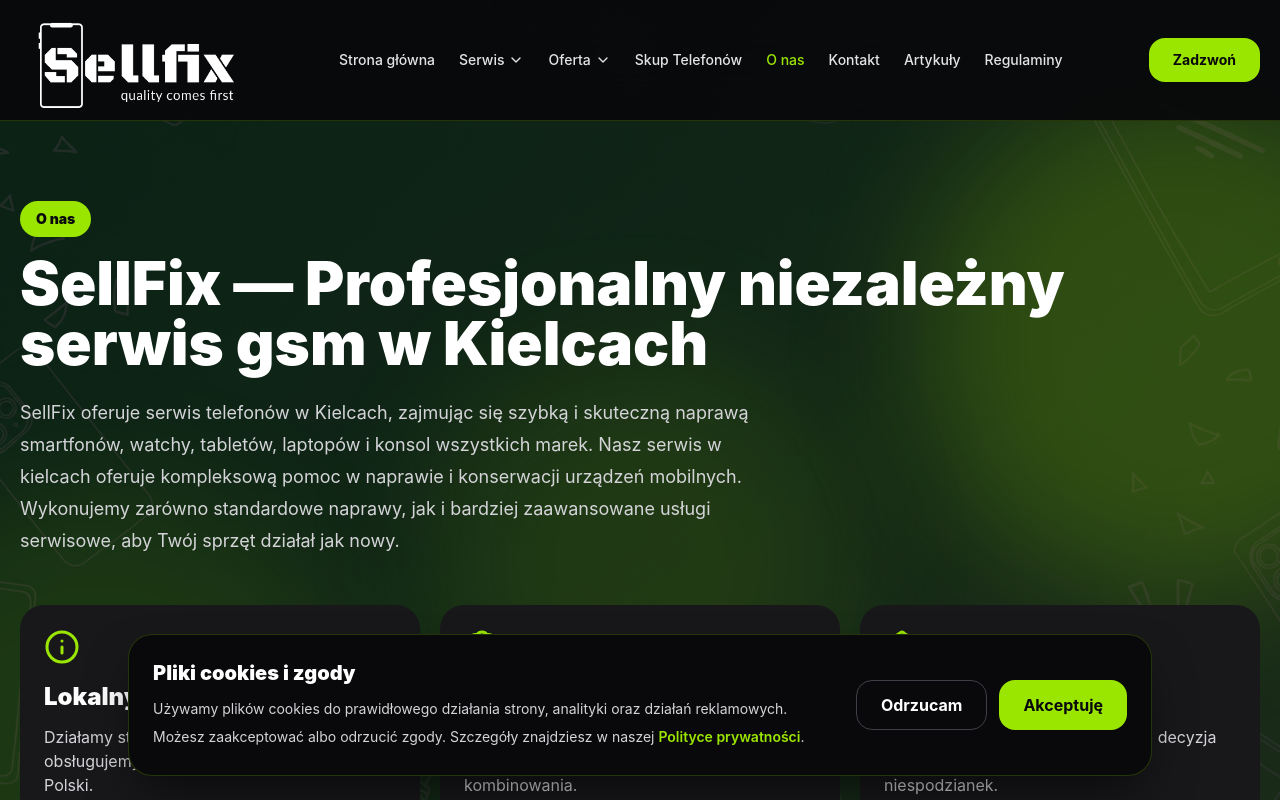
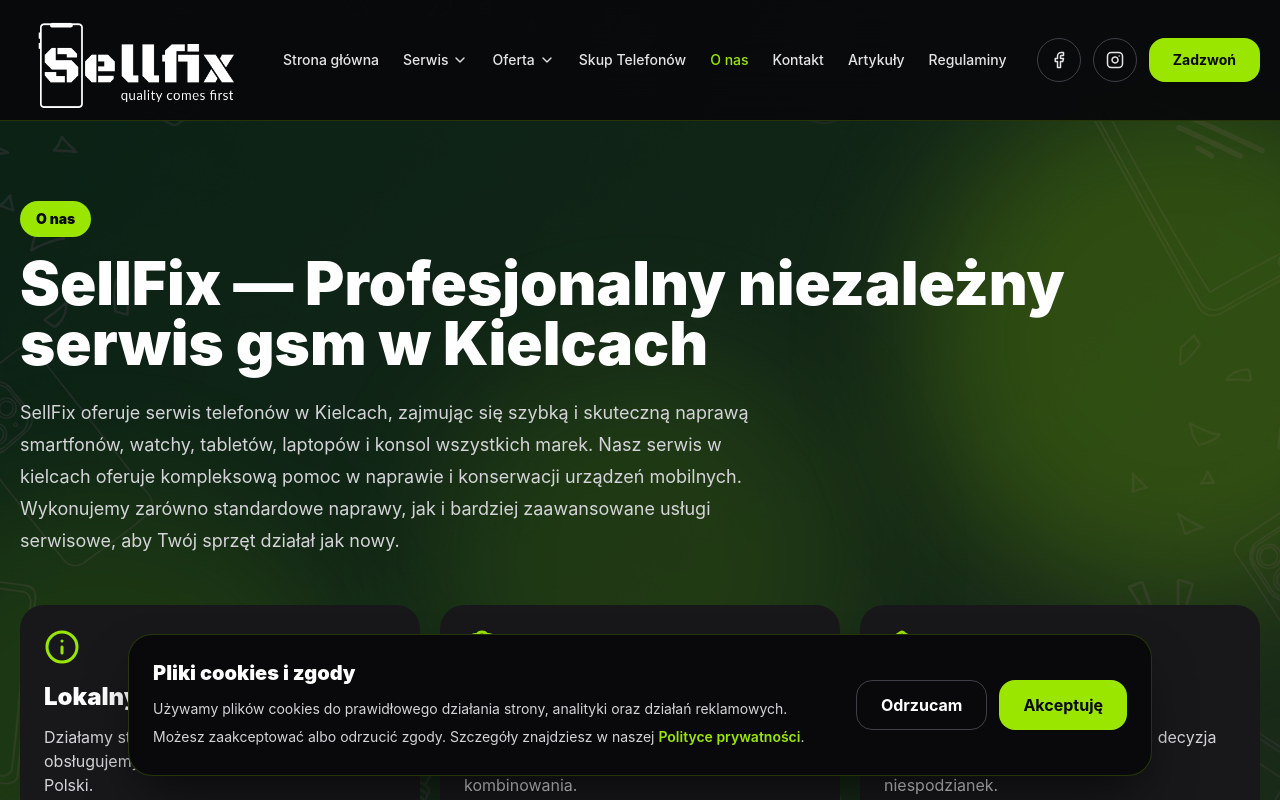
Before and after one commit to sellfixpl/sellfix-www, a React (Vite) app: page /o-nas in a window 1280 px wide. Shown: the top 800 px of the page. Built offline with nearby package versions, Linux system fonts and the light colour scheme.

Commit message:
dodanie social media

```diff
--- a/src/komponenty/MenuGlowne.jsx
+++ b/src/komponenty/MenuGlowne.jsx
@@ -1,7 +1,17 @@
 import { useState } from "react";
 import { Link, NavLink } from "react-router-dom";
-import { Menu, X, ChevronDown } from "lucide-react";
+import {
+  Menu,
+  X,
+  ChevronDown,
+  Facebook,
+  Instagram,
+} from "lucide-react";
 import { motion } from "framer-motion";
+
+const facebookUrl =
+  "https://www.facebook.com/profile.php?id=61553593684081";
+const instagramUrl = "https://www.instagram.com/sellfix.pl";
 
 const menuSerwis = [
   { nazwa: "Apple", link: "/serwis/apple" },
@@ -37,10 +47,20 @@
         : "text-zinc-200 hover:text-lime-400"
     }`;
 
+  const zamknijMenu = () => {
+    setMenuMobilne(false);
+    setMenuSerwisOpen(false);
+    setMenuOfertaOpen(false);
+  };
+
   return (
     <header className="sticky top-0 z-50 border-b border-lime-400/20 bg-zinc-950/95 backdrop-blur-xl">
       <div className="mx-auto flex max-w-7xl items-center justify-between px-5 py-3">
-        <Link to="/" className="flex shrink-0 items-center">
+        <Link
+          to="/"
+          className="flex shrink-0 items-center"
+          onClick={zamknijMenu}
+        >
           <img
             src="/1001.png"
             alt="SellFix"
@@ -53,7 +73,6 @@
             Strona główna
           </NavLink>
 
-          {/* SERWIS */}
           <div className="relative">
             <button
               onClick={() => {
@@ -92,7 +111,6 @@
             )}
           </div>
 
-          {/* OFERTA */}
           <div className="relative">
             <button
               onClick={() => {
@@ -142,22 +160,44 @@
           ))}
         </nav>
 
+        <div className="hidden items-center gap-3 md:flex">
+          <a
+            href={facebookUrl}
+            target="_blank"
+            rel="noopener noreferrer"
+            className="rounded-full border border-zinc-700 p-3 text-zinc-200 transition hover:border-lime-400 hover:text-lime-400"
+            aria-label="Facebook SellFix"
+          >
+            <Facebook size={18} />
+          </a>
+
+          <a
+            href={instagramUrl}
+            target="_blank"
+            rel="noopener noreferrer"
+            className="rounded-full border border-zinc-700 p-3 text-zinc-200 transition hover:border-lime-400 hover:text-lime-400"
+            aria-label="Instagram SellFix"
+          >
+            <Instagram size={18} />
+          </a>
+
           <a
             href="tel:+48792937406"
-          className="hidden rounded-2xl bg-lime-400 px-6 py-3 text-sm font-bold text-zinc-950 transition hover:bg-lime-300 md:inline-flex"
+            className="rounded-2xl bg-lime-400 px-6 py-3 text-sm font-bold text-zinc-950 transition hover:bg-lime-300"
           >
             Zadzwoń
           </a>
+        </div>
 
         <button
           className="text-white xl:hidden"
           onClick={() => setMenuMobilne(!menuMobilne)}
+          aria-label="Menu"
         >
           {menuMobilne ? <X size={28} /> : <Menu size={28} />}
         </button>
       </div>
 
-      {/* MOBILE */}
       {menuMobilne && (
         <motion.div
           initial={{ opacity: 0, height: 0 }}
@@ -167,32 +207,73 @@
           <NavLink
             to="/"
             className="block py-3 text-zinc-200"
-            onClick={() => setMenuMobilne(false)}
+            onClick={zamknijMenu}
           >
             Strona główna
           </NavLink>
+
+          <div className="py-3">
+            <p className="mb-2 font-bold text-lime-400">Serwis</p>
 
             {menuSerwis.map((item) => (
               <NavLink
                 key={item.nazwa}
                 to={item.link}
-              className="block py-3 text-zinc-200"
-              onClick={() => setMenuMobilne(false)}
+                className="block rounded-xl px-4 py-3 text-zinc-200 hover:bg-zinc-900"
+                onClick={zamknijMenu}
               >
                 {item.nazwa}
               </NavLink>
             ))}
+          </div>
+
+          <div className="py-3">
+            <p className="mb-2 font-bold text-lime-400">Oferta</p>
+
+            {menuOferta.map((item) => (
+              <NavLink
+                key={item.nazwa}
+                to={item.link}
+                className="block rounded-xl px-4 py-3 text-zinc-200 hover:bg-zinc-900"
+                onClick={zamknijMenu}
+              >
+                {item.nazwa}
+              </NavLink>
+            ))}
+          </div>
 
           {menuGlowne.map((item) => (
             <NavLink
               key={item.nazwa}
               to={item.link}
               className="block py-3 text-zinc-200"
-              onClick={() => setMenuMobilne(false)}
+              onClick={zamknijMenu}
             >
               {item.nazwa}
             </NavLink>
           ))}
+
+          <div className="mt-4 flex items-center gap-3">
+            <a
+              href={facebookUrl}
+              target="_blank"
+              rel="noopener noreferrer"
+              className="rounded-full border border-zinc-700 p-3 text-zinc-200"
+              aria-label="Facebook SellFix"
+            >
+              <Facebook size={20} />
+            </a>
+
+            <a
+              href={instagramUrl}
+              target="_blank"
+              rel="noopener noreferrer"
+              className="rounded-full border border-zinc-700 p-3 text-zinc-200"
+              aria-label="Instagram SellFix"
+            >
+              <Instagram size={20} />
+            </a>
+          </div>
 
           <a
             href="tel:+48792937406"
```
Also changed, not shown: 1 other file (tests, documents, lock files or other folders). Lines whose indentation alone changed are shown as unchanged.
